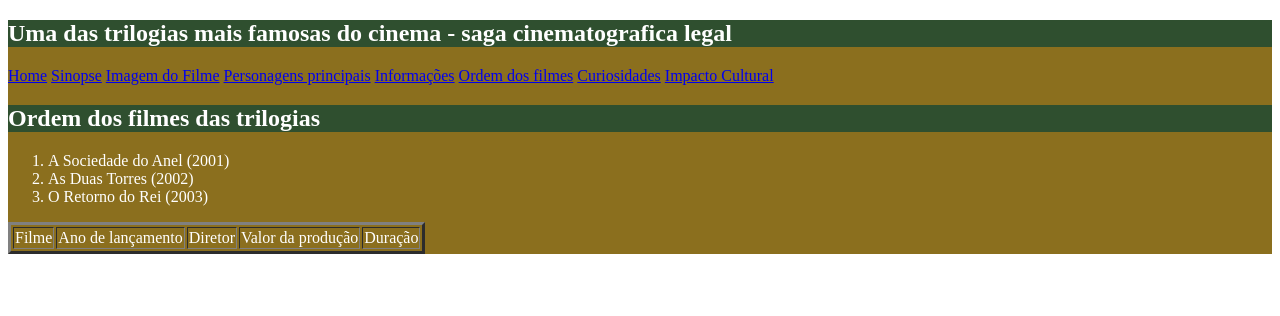
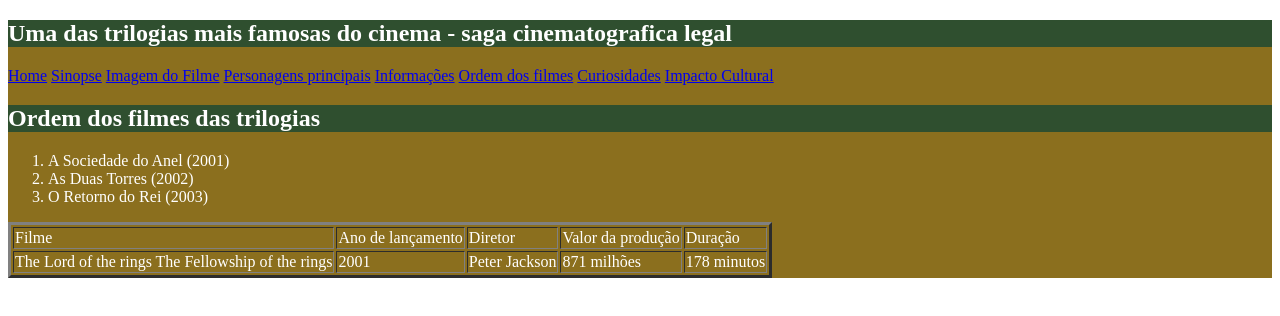
Before and after one commit to adilsondsv/projeto_sitesenhordosaneis, a plain HTML site: page OrdemFilmes.html in a window 1280 px wide. Drawn offline with Linux system fonts and the light colour scheme.

Commit message:
atualização

```diff
--- a/OrdemFilmes.html
+++ b/OrdemFilmes.html
@@ -34,6 +34,13 @@
                     <td>Valor da produção</td>
                     <td>Duração</td>
                 </tr>
+                <tr>
+                    <td>The Lord of the rings The Fellowship of the rings</td>
+                    <td>2001</td>
+                    <td>Peter Jackson</td>
+                    <td>871 milhões</td>
+                    <td>178 minutos</td>
+                </tr>
             </table>
 </body>
 </html>
```
